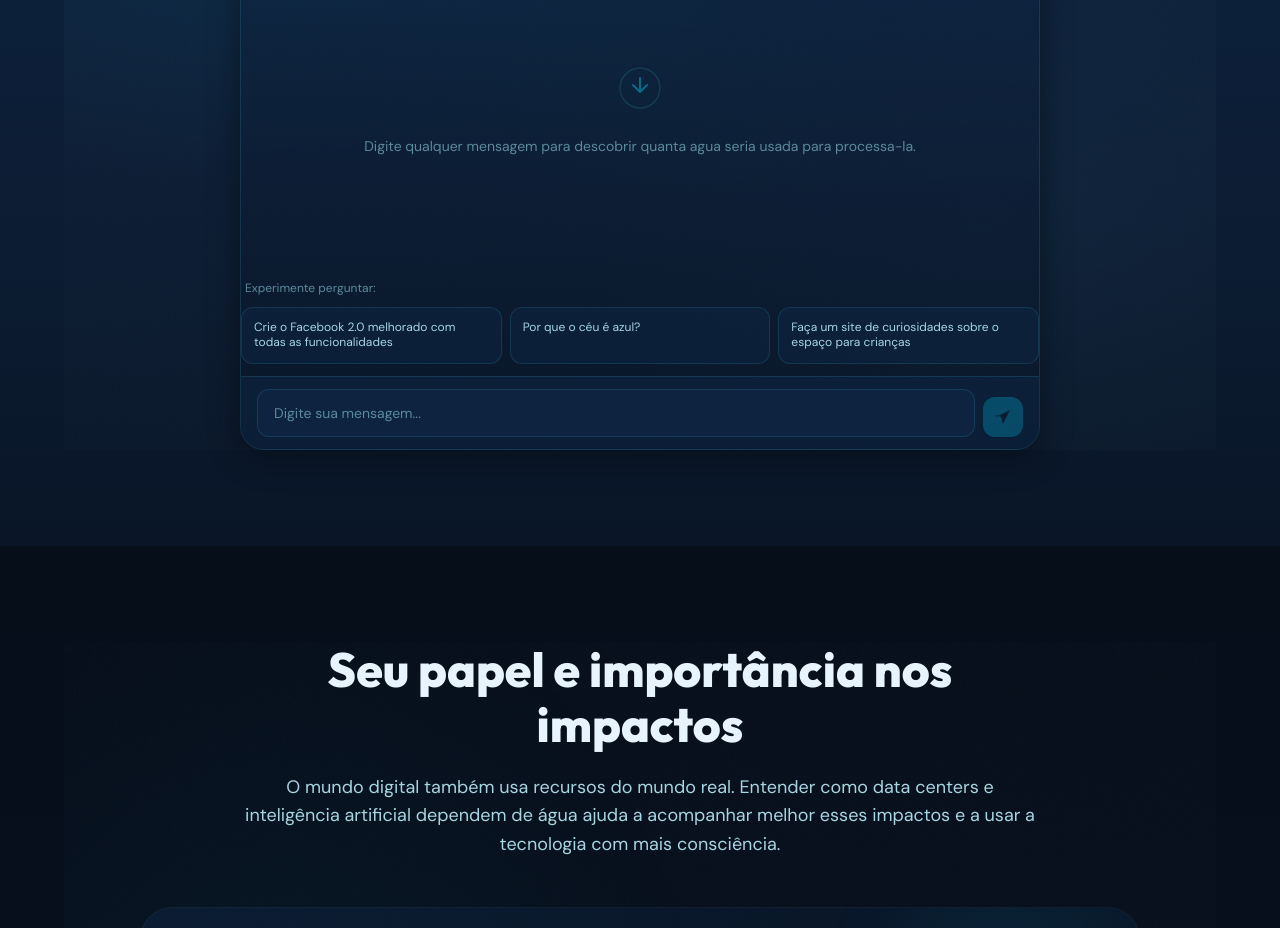
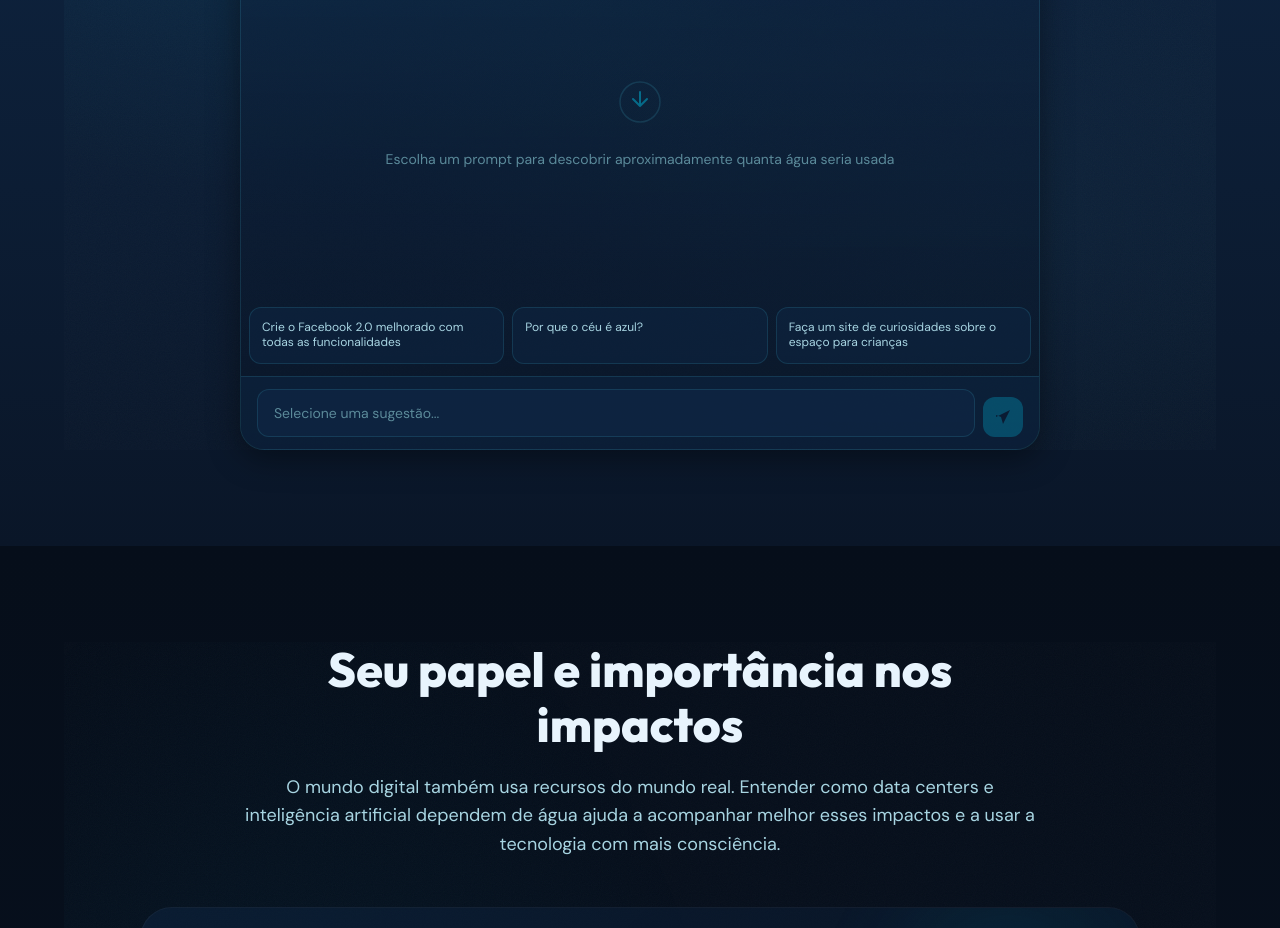
Before and after one commit to KauaGouvei9/agua.ai, a React (Vite) app: page / in a window 1280 px wide. Shown: the part 2560-3488 px from the top of the page. Built offline with nearby package versions, Linux system fonts and the light colour scheme.

Commit message:
ajusteFinal

```diff
--- a/src/components/chat/ChatPanel.tsx
+++ b/src/components/chat/ChatPanel.tsx
@@ -183,7 +183,7 @@ export function ChatPanel() {
                 <path d="M24 14v14M17 21l7 7 7-7" stroke="var(--color-water-bright)" strokeWidth="2" strokeLinecap="round" strokeLinejoin="round" />
               </svg>
             </div>
-            <p>Digite qualquer mensagem para descobrir quanta agua seria usada para processa-la.</p>
+            <p>Escolha um prompt para descobrir aproximadamente quanta água seria usada</p>
           </div>
         )}
 
@@ -244,9 +244,10 @@ export function ChatPanel() {
             setTaskKey('chat_simples'); // reseta categoria ao digitar manualmente
           }}
           onKeyDown={handleKeyDown}
-          placeholder="Digite sua mensagem..."
+          placeholder="Selecione uma sugestão..."
           rows={1}
           disabled={loading}
+          readOnly
         />
         <button
           className={styles.send}
--- a/src/components/chat/Promptsuggestions.module.css
+++ b/src/components/chat/Promptsuggestions.module.css
@@ -2,6 +2,7 @@
   width: 100%;
   max-width: 800px;
   margin: 0 auto var(--space-3);
+  padding: 0 var(--space-2);
   display: flex;
   flex-direction: column;
   gap: var(--space-2);
--- a/src/components/chat/Promptsuggestions.tsx
+++ b/src/components/chat/Promptsuggestions.tsx
@@ -84,7 +84,6 @@ export function PromptSuggestions({ onSelect }: Props) {
 
   return (
     <div className={styles.wrapper}>
-      <span className={styles.label}>Experimente perguntar:</span>
       <div className={styles.grid}>
         {cards.map((card, pos) => (
           <button
```
Also changed, not shown: 1 other file (tests, documents, lock files or other folders).
